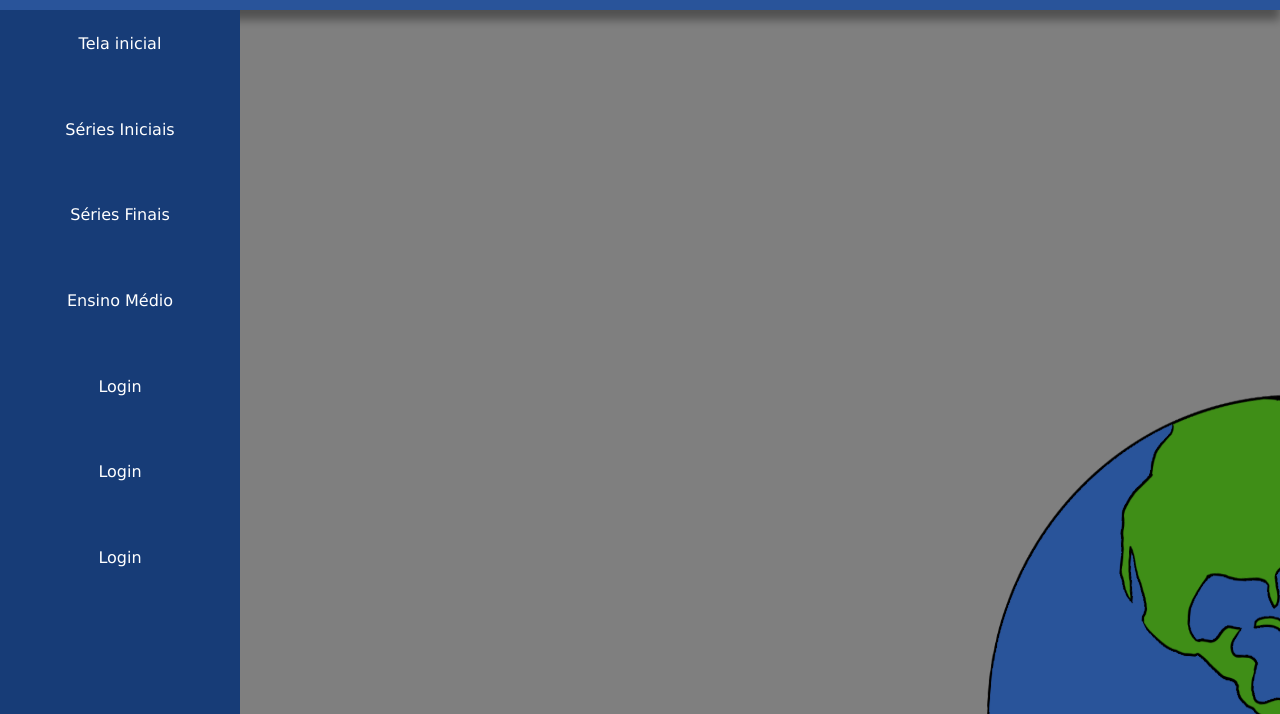
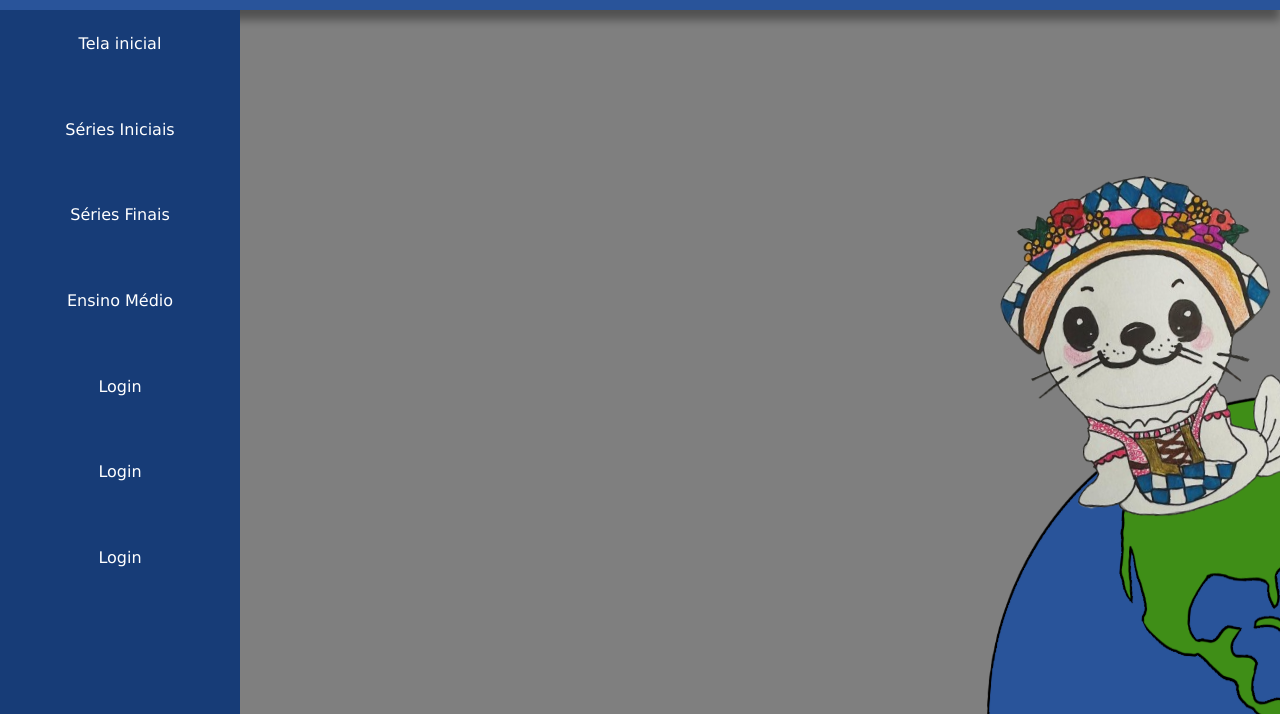
Before and after one commit to Henrique-Fleith/Eptran-front, a plain HTML site: page front-end-eptran/Template/Template.html in a window 1280 px wide. Both pictures are taken after a click on the icon 34 px from the left and 48 px from the top of the page. Shown: the part 86-800 px from the top of the page. Drawn offline with Linux system fonts and the light colour scheme.

Commit message:
foca pulante

```diff
--- a/front-end-eptran/Template/Template.css
+++ b/front-end-eptran/Template/Template.css
@@ -135,11 +135,26 @@ hr{
 	z-index: 300;
 	height: 80vh;
 	width: 77vh;
-	left: 77vw;
+	left: 100vw;
 	top: 60vh;
 	transition: 0.25s;
 	animation: rotation 8s infinite  linear;
 }
+
+#car{
+	position: fixed;
+	z-index: 300;
+	width: 50vh;
+	left: 100vw;
+	bottom: 18vh;
+	transition: 0.25s;
+	rotate: 355deg;
+
+}
+/*
+.fa-flip {
+	animation-duration: 1ms;
+  }*/
 
 @media (max-width: 720px) {
     footer {
--- a/front-end-eptran/Template/Template.html
+++ b/front-end-eptran/Template/Template.html
@@ -9,6 +9,7 @@
 
 	<title>Template Eptran</title>
 </head>
+
 
 <body>
 	<header id="header">
@@ -31,7 +32,7 @@
 
 	<div id="overlay"></div>
 	<img src="img/Default.png" id="planet">
-
+	<img src="img/IMG_4532-removebg-preview (1).png" class="fa-bounce" id="car">
 	<div id="content">
 
 	</div>
--- a/front-end-eptran/Template/Template.js
+++ b/front-end-eptran/Template/Template.js
@@ -4,19 +4,27 @@ var header = document.getElementById("header")
 var footer = document.getElementById("footer")
 var overlay = document.getElementById("overlay")
 var planet = document.getElementById("planet")
+var car = document.getElementById("car")
+
 
 function collapse(){
 	if (collapsed == 1){
 		sideBar.style.width = "0px";
 		sideBar.style.fontSize = "0px";
 		overlay.style.opacity = "0%";
-		//planet.style.left = "100vw";
+		planet.style.left = "100vw";
+		car.style.left = "100vw";
+		planet.style.opacity = "0%";
+		car.style.opacity = "0%";
 	}
 	else if (collapsed == -1){
 		sideBar.style.width = "240px";
 		sideBar.style.fontSize = "16px";
 		overlay.style.opacity = "50%";
-		//planet.style.left = "77vw";
+		planet.style.left = "77vw";
+		car.style.left = "75vw";
+		planet.style.opacity = "100%";
+		car.style.opacity = "100%";
 	};
 
 
```
Also changed, not shown: front-end-eptran/Template/img/IMG_4532-removebg-preview (1).png (added), front-end-eptran/Template/img/melfocaalema.png (added), front-end-eptran/Template/img/melfocanormal.png (added), front-end-eptran/Template/img/pulse.png (added).
